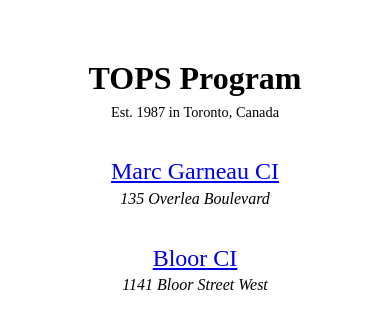
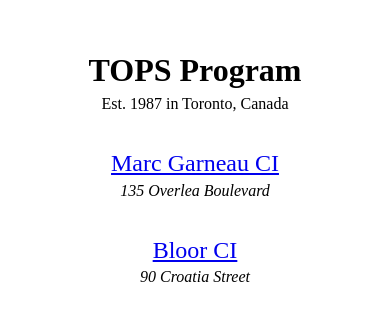
Before and after one commit to topsprogram/topsprogram.ca, a plain HTML site: page index.html in a window 390 px wide. Shown: the part 217-546 px from the top of the page. Drawn offline with Linux system fonts and the light colour scheme.

Commit message:
address fix in index.html, links in readme.md

```diff
--- a/index.html
+++ b/index.html
@@ -14,14 +14,20 @@
             flex-direction: column;
             justify-content: center;
             align-items: center;
-            margin-top: -8%;
+            margin-top: -5%;
             min-height: 100vh;
+        }
+        main {
+            min-width: 390px;
         }
         #schools {
             margin-top: 2em;
             display: flex;
             flex-direction: row;
-            gap: 5em;
+            justify-content: space-between;
+        }
+        #quote {
+            margin-top: 8em;
         }
         small {
             font-size: 0.9em;
@@ -33,6 +39,9 @@
             margin: 0.2em 0;
         }
         @media (max-width: 768px) {
+            body {
+                margin-top: -10%;
+            }
              #schools {
                  flex-direction: column;
                  gap: 2em;
@@ -43,17 +52,23 @@
 <body>
     <main>
         <h1>TOPS Program</h1>
-        <p><small>Est. 1987 in Toronto, Canada</small></p>
+        <p>Est. 1987 in Toronto, Canada</p>
         <div id="schools">
             <div>
-                <a href="#"><h2>Marc Garneau CI</h2></a>
+                <a href="https://mgci.topsprogram.ca" target="_blank" alt="TOPS at Marc Garneau CI"><h2>Marc Garneau CI</h2></a>
                 <i>135 Overlea Boulevard</i>
             </div>
             <div>
-                <a href="#"><h2>Bloor CI</h2></a>
-                <i>1141 Bloor Street West</i>
+                <a href="https://bci.topsprogram.ca" target="_blank" alt="TOPS on Bloor"><h2>Bloor CI</h2></a>
+                <i>90 Croatia Street</i>
             </div>
         </div>
+<!--
+        <div id="quote">
+            <p>“If I have seen further, it is by standing on the shoulders of giants.”</p>
+            <p><small>– Sir Isaac Newton</small></p>
+        </div>
+-->
     </main>
 </body>
 </html>
```
Also changed, not shown: 1 other file.
